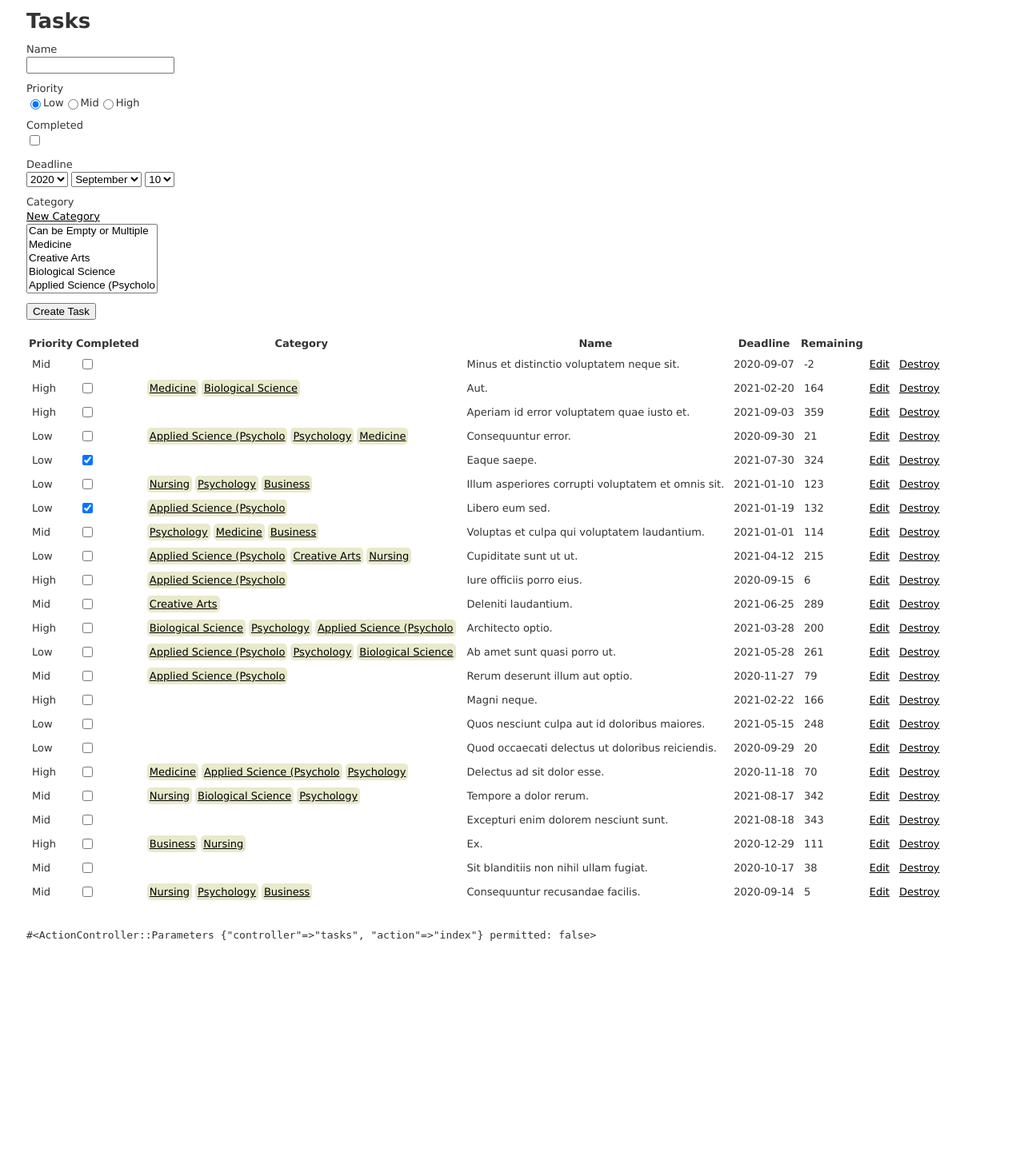
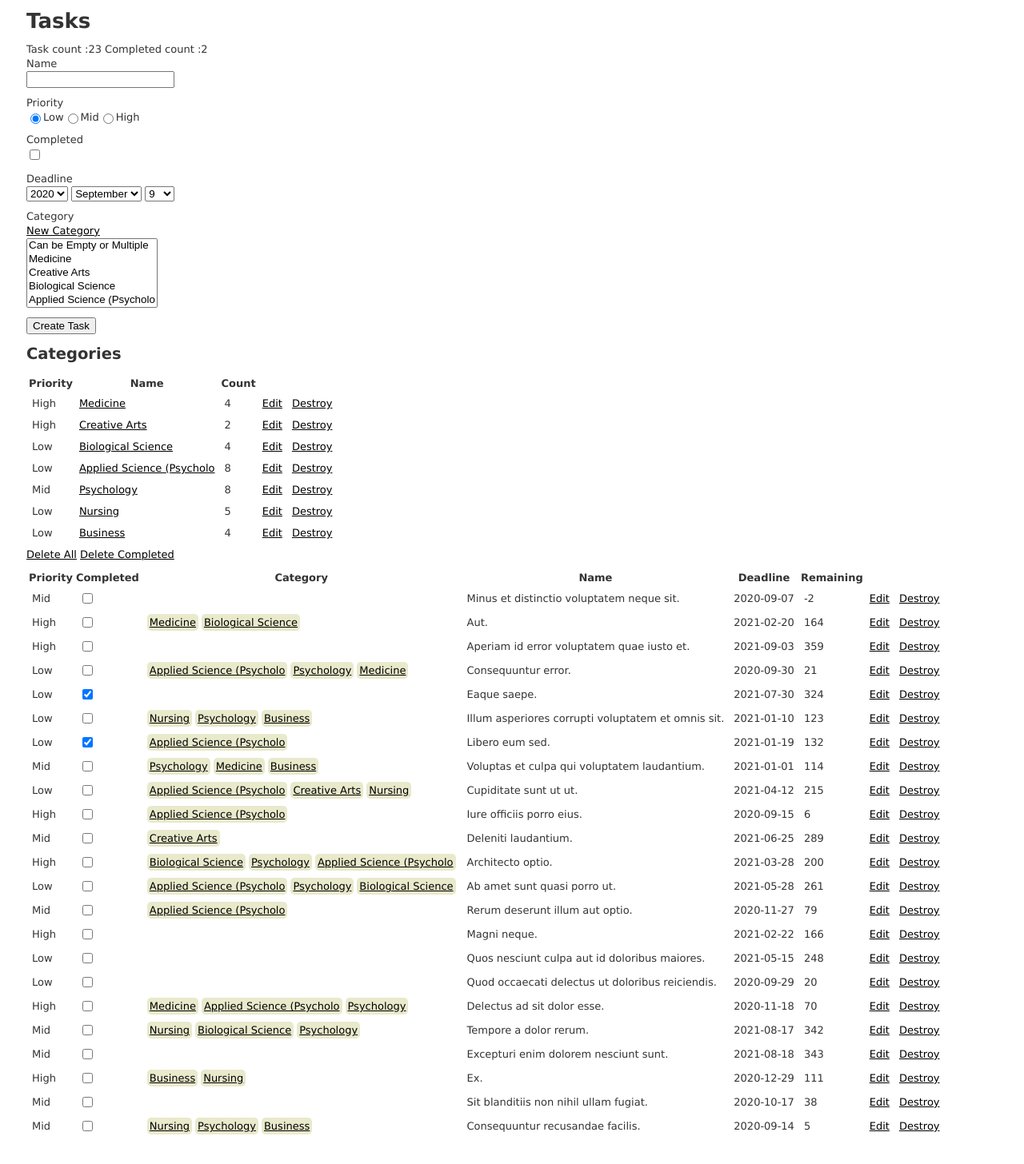
Before and after one commit to helenxfu/starcloud-candy-jars, a Rails app: page /tasks in a window 1280 px wide. Shown: the part 87-1543 px from the top of the page at 80% size. Before the commit the page ends 1264 px from the top, so only its background shows below. Run offline with Rails 7, Linux system fonts and the light colour scheme; a user stored in the database is signed in; data comes from the database, SQL or seed files in the repository; style sheets or scripts are compiled from the project's sources; some libraries are stand-ins or nearby versions.

Commit message:
added categories func and fix bugs

```diff
--- a/app/controllers/tasks_controller.rb
+++ b/app/controllers/tasks_controller.rb
@@ -4,6 +4,7 @@
   # GET /tasks
   # GET /tasks.json
   def index
+    @categories = current_user.categories.paginate(page: params[:page], per_page: 20)
     @task = Task.new
     @tasks = current_user.tasks.paginate(page: params[:page], per_page: 50)
   end
@@ -57,6 +58,18 @@
     end
   end
 
+  def delete_all
+    current_user.tasks.delete_all
+    flash[:success] = "Task updated!"
+    redirect_back(fallback_location: root_url)
+  end
+
+  def delete_completed
+    current_user.tasks.where(completed: true).delete_all
+    flash[:success] = "Deleted completed"
+    redirect_back(fallback_location: root_url)
+  end
+
   private
 
   # Use callbacks to share common setup or constraints between actions.
@@ -66,6 +79,6 @@
 
   # Only allow a list of trusted parameters through.
   def task_params
-    params.require(:task).permit(:name, :priority, :completed, :deadline)
+    params.require(:task).permit(:name, :priority, :completed, :deadline, category_ids: [])
   end
 end
--- /dev/null
+++ b/app/views/categories/_categories_list.html.erb
@@ -0,0 +1,26 @@
+
+
+<h2>Categories</h2>
+<%= will_paginate categories, :container => false %>
+<table>
+  <thead>
+    <tr>
+      <th>Priority</th>
+      <th>Name</th>
+      <th>Count</th>
+      <th colspan="2"></th>
+    </tr>
+  </thead>
+
+  <tbody>
+    <% categories.each do |category| %>
+      <tr>
+        <td><%= category.priority == 0 ? "Low" : category.priority == 1 ? "Mid" : "High" %></td>
+        <td><%= link_to category.name, category %></td>
+        <td><%= category.tasks.count %></td>
+        <td><%= link_to 'Edit', edit_category_path(category) %></td>
+        <td><%= link_to 'Destroy', category, method: :delete, data: { confirm: 'Are you sure? This will not delete the related tasks' } %></td>
+      </tr>
+    <% end %>
+  </tbody>
+</table>
--- a/app/views/tasks/_filter.html.erb
+++ b/app/views/tasks/_filter.html.erb
@@ -0,0 +1,2 @@
+<%= link_to 'Delete All', delete_all_tasks_path, data: { confirm: 'Are you sure?' } %>
+<%= link_to 'Delete Completed', delete_completed_tasks_path, data: { confirm: 'Are you sure?' } %>
--- a/app/views/tasks/_form.html.erb
+++ b/app/views/tasks/_form.html.erb
@@ -38,7 +38,7 @@
   <div class="field">
     <%= form.label :category %>
     <%= link_to 'New Category', new_category_path %><br />
-    <%= form.collection_select(:category_ids, Category.all, :id, :name, { prompt: "Can be Empty or Multiple"}, {multiple: true, size: 5, class: "custom-select"}) %>
+    <%= form.collection_select(:category_ids, current_user.categories.all, :id, :name, { prompt: "Can be Empty or Multiple"}, {multiple: true, size: 5, class: "custom-select"}) %>
   </div>
 
   <div class="actions">
--- a/app/views/tasks/index.html.erb
+++ b/app/views/tasks/index.html.erb
@@ -2,8 +2,12 @@
 
 <h1>Tasks</h1>
 
+<span>Task count :</span><%= current_user.tasks.count %>
+<span>Completed count :</span><%= current_user.tasks.where(completed: true).count %>
+
 <%= render 'form', task: @task %>
 
+<%= render 'categories/categories_list', categories: @categories %>
 <%= render 'filter', tasks: @tasks %>
 
 <%= render 'task', tasks: @tasks %>
--- a/config/routes.rb
+++ b/config/routes.rb
@@ -1,6 +1,10 @@
 Rails.application.routes.draw do
   resources :categories
-  resources :tasks
+  resources :tasks do
+    collection do
+      get :delete_all, :delete_completed
+    end
+  end
   get "chatroom", to: "chatroom#index"
   resources :messages, only: [:create, :destroy]
   root "pages#home"
--- /dev/null
+++ b/db/migrate/20200927151301_remove_default_date_from_tasks.rb
@@ -0,0 +1,5 @@
+class RemoveDefaultDateFromTasks < ActiveRecord::Migration[5.1]
+  def change
+    change_column_default :tasks, :deadline, nil
+  end
+end
```
Also changed, not shown: app/controllers/categories_controller.rb (+10 -11 lines), app/models/task.rb (+9 -0 lines), db/schema.rb.
